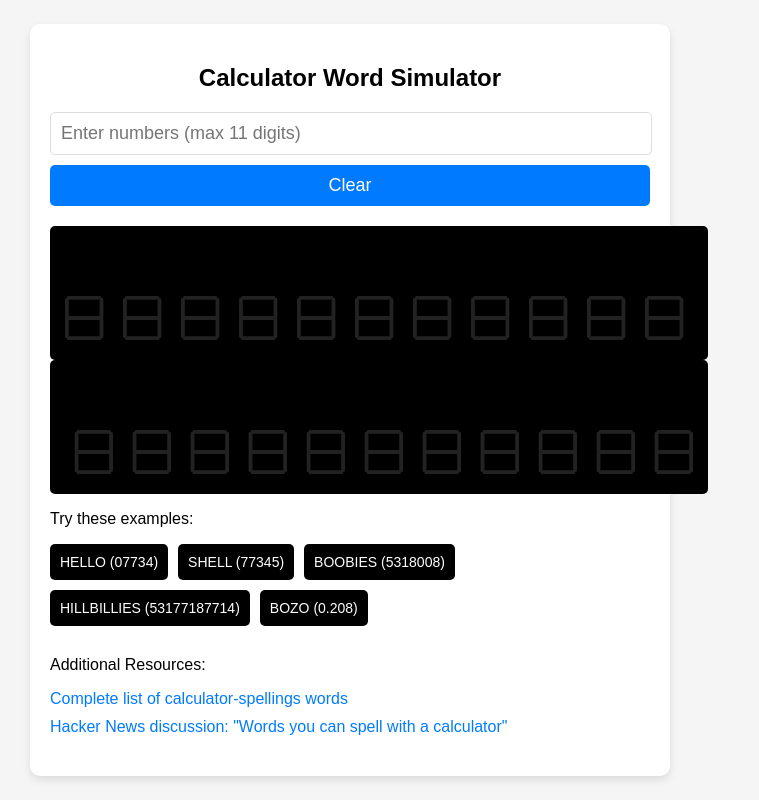
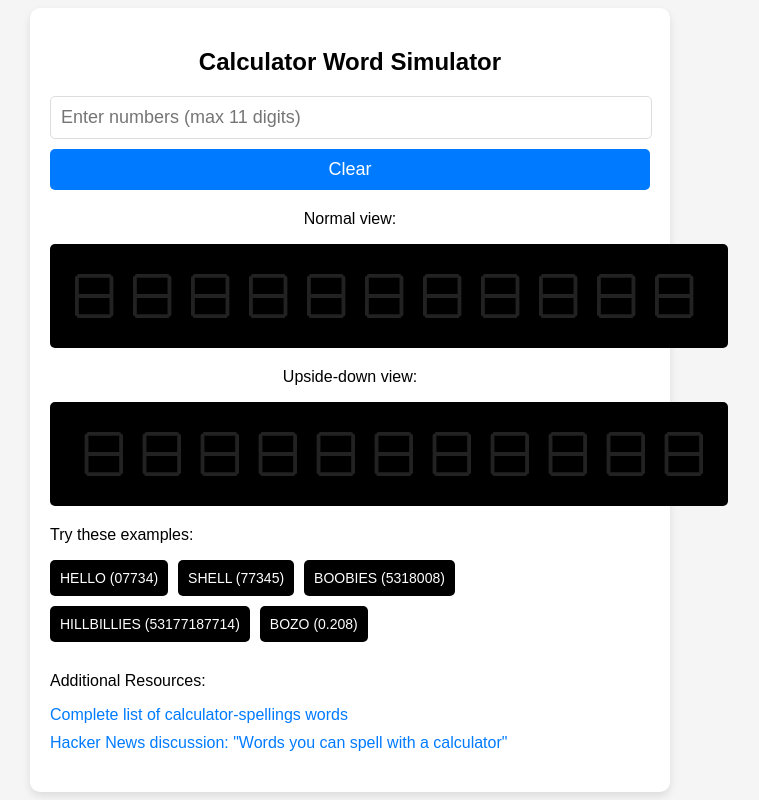
Before and after one commit to limyewjin/calculator-word-simulator, a React (Create React App) app: page / in a window 1280 px wide. Shown: the whole page, without its empty margins (290-1049 px from the left). Built offline with nearby package versions, Linux system fonts and the light colour scheme.

Commit message:
Fix styling and display issues

```diff
--- a/src/App.css
+++ b/src/App.css
@@ -36,7 +36,7 @@ h2 {
   font-size: 18px;
   border: 1px solid #ddd;
   border-radius: 5px;
-  margin: 0 auto; /* Center the input box */
+  margin: 0 auto;
   display: block;
 }
 
@@ -49,7 +49,7 @@ h2 {
   border: none;
   border-radius: 5px;
   cursor: pointer;
-  margin-top: 10px; /* Add vertical spacing */
+  margin-top: 10px;
 }
 
 .input-container button:hover {
@@ -57,17 +57,17 @@ h2 {
 }
 
 .display-wrapper {
-  text-align: center; /* Center align text */
-  background-color: black; /* Ensure the views are inside the container */
-  padding: 10px;
-  border-radius: 5px;
-  margin: 0 auto; /* Center the container */
-  width: fit-content;
+  text-align: center;
 }
 
 .display-container {
+  background-color: black;
+  padding: 20px;
+  border-radius: 5px;
   display: flex;
   justify-content: center;
+  width: fit-content;
+  margin: 0 auto;
 }
 
 .display-container svg {
```
Also changed, not shown: 1 other file (tests, documents, lock files or other folders).
